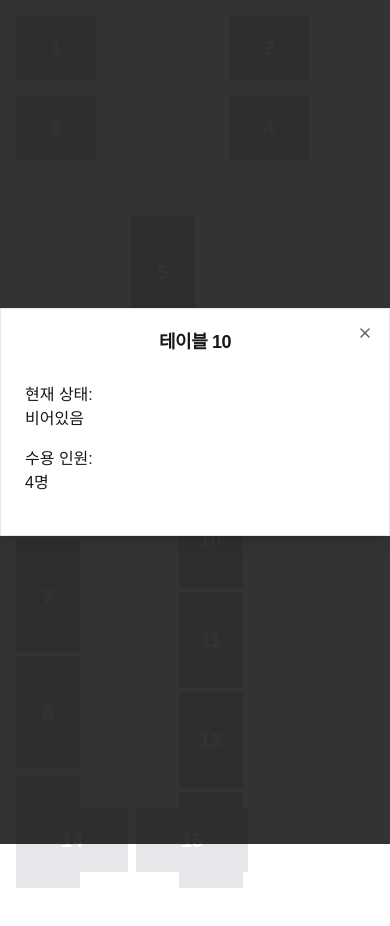
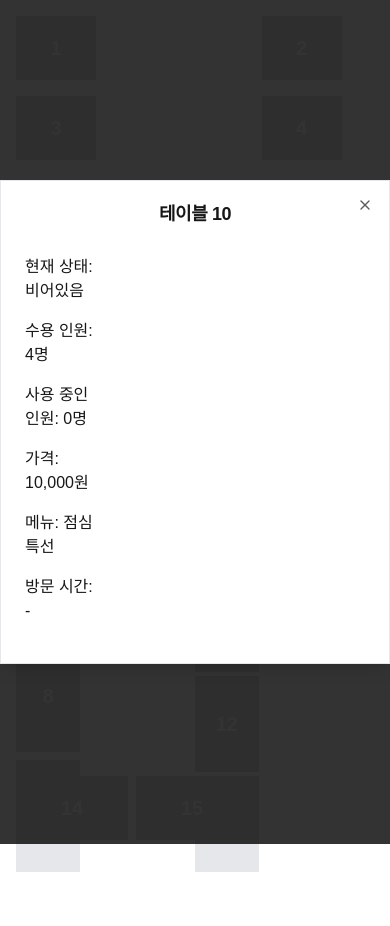
Before and after one commit to Youth-Restaurant/TableManager, a Next.js app: page / in a window 390 px wide. Both pictures are taken after a click on the button "10". Shown: the top 926 px of the page. Built offline with nearby package versions, Linux system fonts and the light colour scheme.

Commit message:
refactor: move section files to /components directory

```diff
--- a/app/components/RightSection.tsx
+++ /dev/null
@@ -1,24 +0,0 @@
-import Table from './Table';
-
-const RightSection = () => {
-  return (
-    <div className='relative md:mt-8'>
-      <div className='absolute bottom-16 md:bottom-24 flex gap-2'>
-        <Table
-          number={14}
-          width='w-28 md:w-40'
-          height='h-16 md:h-24'
-          capacity={6}
-        />
-        <Table
-          number={15}
-          width='w-28 md:w-40'
-          height='h-16 md:h-24'
-          capacity={6}
-        />
-      </div>
-    </div>
-  );
-};
-
-export default RightSection;
--- a/app/components/Table.tsx
+++ /dev/null
@@ -1,52 +0,0 @@
-'use client';
-
-import {
-  Dialog,
-  DialogContent,
-  DialogHeader,
-  DialogTitle,
-  DialogTrigger,
-} from '@/components/ui/dialog';
-
-interface TableProps {
-  number: number;
-  width?: string;
-  height?: string;
-  capacity?: number;
-}
-
-const Table = ({
-  number,
-  width = 'w-20 md:w-32',
-  height = 'h-16 md:h-24',
-  capacity = 4,
-}: TableProps) => {
-  return (
-    <Dialog>
-      <DialogTrigger>
-        <div
-          className={`bg-gray-200 rounded-md ${width} ${height} flex items-center justify-center hover:bg-gray-400 transition-colors cursor-pointer`}
-        >
-          <span className='text-white font-bold text-xl md:text-2xl'>
-            {number}
-          </span>
-        </div>
-      </DialogTrigger>
-      <DialogContent className='sm:max-w-[425px] bg-white'>
-        <DialogHeader>
-          <DialogTitle>테이블 {number}</DialogTitle>
-        </DialogHeader>
-        <div className='grid gap-4 py-4'>
-          <div className='grid grid-cols-4 items-center gap-4'>
-            <p>현재 상태: 비어있음</p>
-          </div>
-          <div className='grid grid-cols-4 items-center gap-4'>
-            <p>수용 인원: {capacity}명</p>
-          </div>
-        </div>
-      </DialogContent>
-    </Dialog>
-  );
-};
-
-export default Table;
--- a/app/page.tsx
+++ b/app/page.tsx
@@ -1,15 +1,15 @@
 'use client';
 
 import React from 'react';
-import LeftSection from './components/LeftSection';
-import MiddleSection from './components/MiddleSection';
-import RightSection from './components/RightSection';
+import LeftSection from '@/components/LeftSection';
+import MiddleSection from '@/components/MiddleSection';
+import RightSection from '@/components/RightSection';
 
 const Page = () => {
   return (
-    <div className='min-h-screen w-10/12 md:w-full p-4'>
+    <div className='min-h-screen w-11/12 md:w-full p-4'>
       <div className='container mx-auto h-full'>
-        <div className='flex flex-col md:flex-row gap-12 md:gap-24'>
+        <div className='flex flex-col md:flex-row gap-8 md:gap-16'>
           <LeftSection />
           <MiddleSection />
           <RightSection />
--- a/app/components/LeftSection.tsx
+++ b/components/LeftSection.tsx
@@ -13,18 +13,8 @@ const LeftSection = () => {
       </div>
       <div className='invisible'>empty</div>
       <div className='grid justify-items-center gap-1'>
-        <Table
-          number={5}
-          width='w-16 md:w-28'
-          height='h-28 md:h-40'
-          capacity={6}
-        />
-        <Table
-          number={6}
-          width='w-16 md:w-28'
-          height='h-28 md:h-40'
-          capacity={6}
-        />
+        <Table number={5} width='w-16 md:w-28' height='h-28 md:h-40' />
+        <Table number={6} width='w-16 md:w-28' height='h-28 md:h-40' />
       </div>
     </div>
   );
--- a/app/components/MiddleSection.tsx
+++ b/components/MiddleSection.tsx
@@ -5,25 +5,10 @@ const MiddleSection = () => {
     <div className='grid grid-cols-2 md:grid-cols-2 gap-8 md:gap-16'>
       <div className='flex flex-col justify-end gap-2 md:gap-6'>
         <div className='flex gap-1 flex-col'>
-          <Table
-            number={7}
-            width='w-16 md:w-28'
-            height='h-28 md:h-40'
-            capacity={6}
-          />
-          <Table
-            number={8}
-            width='w-16 md:w-28'
-            height='h-28 md:h-40'
-            capacity={6}
-          />
+          <Table number={7} width='w-16 md:w-28' height='h-28 md:h-40' />
+          <Table number={8} width='w-16 md:w-28' height='h-28 md:h-40' />
         </div>
-        <Table
-          number={9}
-          width='w-16 md:w-28'
-          height='h-28 md:h-40'
-          capacity={6}
-        />
+        <Table number={9} width='w-16 md:w-28' height='h-28 md:h-40' />
       </div>
       <div className='flex flex-col gap-1 justify-end'>
         {[10, 11, 12, 13].map((num) => (
--- /dev/null
+++ b/components/RightSection.tsx
@@ -0,0 +1,14 @@
+import Table from './Table';
+
+const RightSection = () => {
+  return (
+    <div className='relative md:mt-8'>
+      <div className='absolute bottom-16 md:bottom-24 flex gap-2'>
+        <Table number={14} width='w-28 md:w-40' height='h-16 md:h-24' />
+        <Table number={15} width='w-28 md:w-40' height='h-16 md:h-24' />
+      </div>
+    </div>
+  );
+};
+
+export default RightSection;
--- /dev/null
+++ b/components/Table.tsx
@@ -0,0 +1,94 @@
+'use client';
+
+import {
+  Dialog,
+  DialogContent,
+  DialogHeader,
+  DialogTitle,
+  DialogTrigger,
+} from '@/components/ui/dialog';
+import { getTableData } from '@/mocks/mockTables';
+import { TableStatus } from '@/types/table';
+
+interface TableProps {
+  number: number;
+  width?: string;
+  height?: string;
+}
+
+const getTableStatus = (tableId: number): TableStatus => {
+  const tableData = getTableData(tableId);
+  if (!tableData) return 'empty';
+
+  if (tableData.isReserved) return 'reserved';
+  if (tableData.currentUsers > 0) return 'in-use';
+  return 'empty';
+};
+
+const formatDate = (date: Date | null): string => {
+  if (!date) return '-';
+  return date.toLocaleString('ko-KR', {
+    year: 'numeric',
+    month: 'long',
+    day: 'numeric',
+    hour: '2-digit',
+    minute: '2-digit',
+  });
+};
+
+const Table = ({
+  number,
+  width = 'w-20 md:w-32',
+  height = 'h-16 md:h-24',
+}: TableProps) => {
+  const tableData = getTableData(number);
+  const status = getTableStatus(number);
+
+  return (
+    <Dialog>
+      <DialogTrigger>
+        <div
+          className={`bg-gray-200 rounded-md ${width} ${height} flex items-center justify-center hover:bg-gray-400 transition-colors cursor-pointer`}
+        >
+          <span className='text-white font-bold text-xl md:text-2xl'>
+            {number}
+          </span>
+        </div>
+      </DialogTrigger>
+      <DialogContent className='sm:max-w-[425px] bg-white'>
+        <DialogHeader>
+          <DialogTitle>테이블 {number}</DialogTitle>
+        </DialogHeader>
+        <div className='grid gap-4 py-4'>
+          <div className='grid grid-cols-4 items-center gap-4'>
+            <p>
+              현재 상태:{' '}
+              {status === 'empty'
+                ? '비어있음'
+                : status === 'in-use'
+                ? '사용 중'
+                : '예약됨'}
+            </p>
+          </div>
+          <div className='grid grid-cols-4 items-center gap-4'>
+            <p>수용 인원: {tableData?.capacity}명</p>
+          </div>
+          <div className='grid grid-cols-4 items-center gap-4'>
+            <p>사용 중인 인원: {tableData?.currentUsers}명</p>
+          </div>
+          <div className='grid grid-cols-4 items-center gap-4'>
+            <p>가격: {tableData?.price.toLocaleString()}원</p>
+          </div>
+          <div className='grid grid-cols-4 items-center gap-4'>
+            <p>메뉴: {tableData?.menu}</p>
+          </div>
+          <div className='grid grid-cols-4 items-center gap-4'>
+            <p>방문 시간: {formatDate(tableData?.visitTime || null)}</p>
+          </div>
+        </div>
+      </DialogContent>
+    </Dialog>
+  );
+};
+
+export default Table;
```
